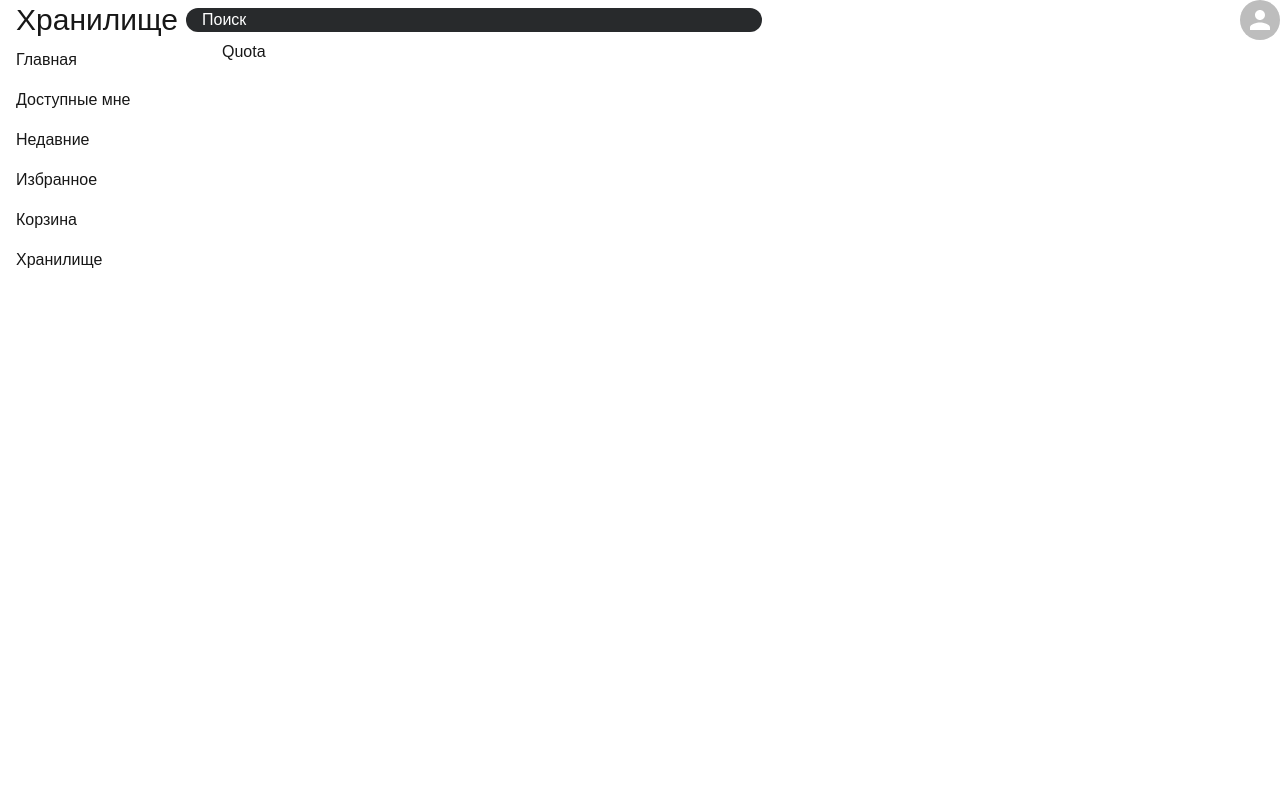
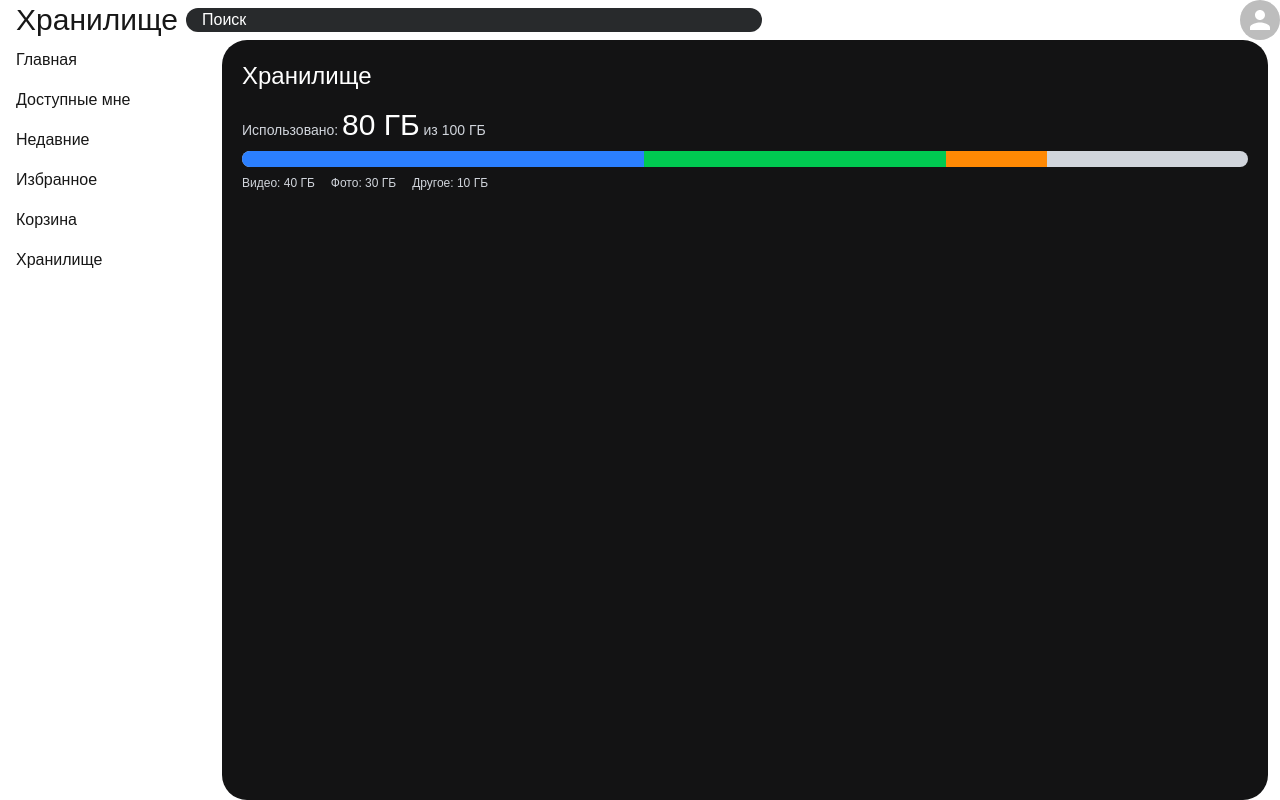
Before and after one commit to ConquestSucks/cloud-app-client, a Next.js app: page /dashboard/quota in a window 1280 px wide. Built offline with nearby package versions, Linux system fonts and the light colour scheme; some icons are missing.

Commit message:
dummy storageQuota page

```diff
--- a/app/(routes)/dashboard/quota/page.tsx
+++ b/app/(routes)/dashboard/quota/page.tsx
@@ -1,9 +1,14 @@
+import DisplayStorageQuota from '@/app/features/storage-quota/ui/displayStorageQuota'
+import PageTitle from '@/app/shared/ui/pageTitle'
 import React from 'react'
 
 const Quota = () => {
-  return (
-    <div>Quota</div>
-  )
+    return (
+        <div className='dashboard-page'>
+            <PageTitle title="Хранилище" />
+            <DisplayStorageQuota />
+        </div>
+    )
 }
 
 export default Quota
--- /dev/null
+++ b/src/app/features/storage-quota/ui/displayStorageQuota.tsx
@@ -0,0 +1,34 @@
+export default function CategoryQuotaBar() {
+  const total = 100;
+  const video = 40;
+  const photo = 30;
+  const other = 10;
+  const used = video + photo + other;
+
+  return (
+    <div className="grow">
+      <p className="text-sm mb-2 text-gray-300 ">Использовано: <span className="text-3xl text-white">{used} ГБ</span> из {total} ГБ</p>
+
+      <div className="h-4 rounded-full overflow-hidden bg-gray-300 flex">
+        <div
+          className="bg-blue-500"
+          style={{ width: `${(video / total) * 100}%` }}
+        />
+        <div
+          className="bg-green-500"
+          style={{ width: `${(photo / total) * 100}%` }}
+        />
+        <div
+          className="bg-orange-400"
+          style={{ width: `${(other / total) * 100}%` }}
+        />
+      </div>
+
+      <div className="flex gap-4 mt-2 text-xs text-gray-300">
+        <span>Видео: {video} ГБ</span>
+        <span>Фото: {photo} ГБ</span>
+        <span>Другое: {other} ГБ</span>
+      </div>
+    </div>
+  );
+}
```
Also changed, not shown: src/app/features/storage-quota/api/getStorageQuota.ts (added).
